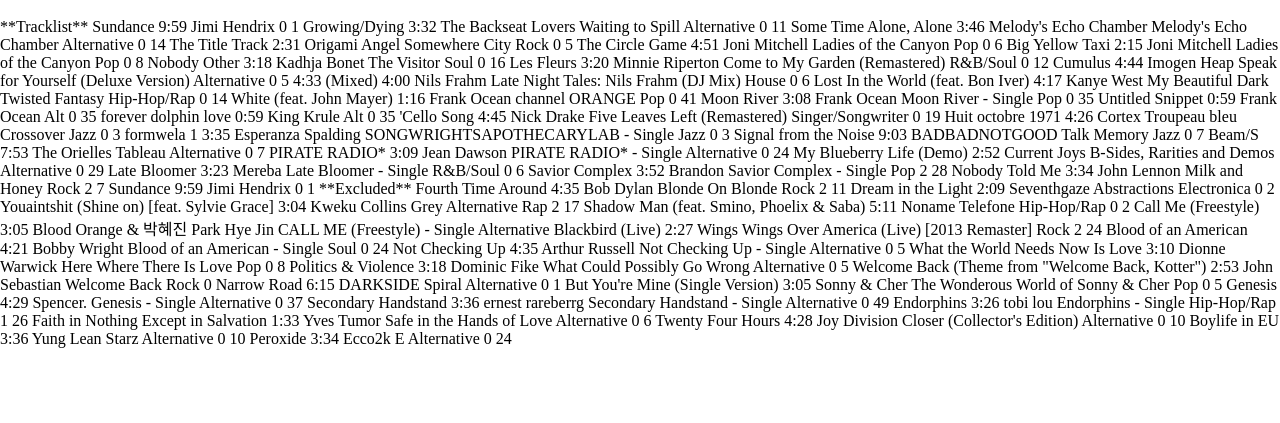
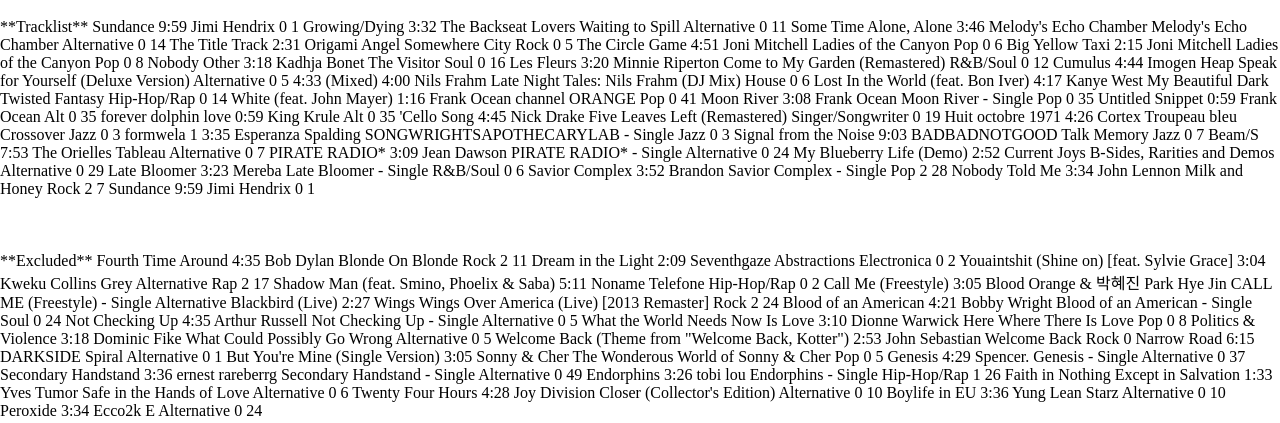
Before and after one commit to epistemeepistemeepistemedoxadoxadoxa/Poster_Radio, a plain HTML site: page index.html in a window 1280 px wide. Shown: the part 962-1385 px from the top of the page. Before the commit the page ends 1326 px from the top, so only its background shows below. Drawn offline with Linux system fonts and the light colour scheme.

Commit message:
Exclude_Break

```diff
--- a/index.html
+++ b/index.html
@@ -166,7 +166,7 @@
       Late Bloomer		3:23	Mereba	Late Bloomer - Single	R&B/Soul	0	6
       Savior Complex		3:52	Brandon	Savior Complex - Single	Pop	2	28
       Nobody Told Me		3:34	John Lennon	Milk and Honey	Rock	2	7
-      Sundance		9:59	Jimi Hendrix			0	1
+      Sundance		9:59	Jimi Hendrix			0	1 <br><br><br><br>
       **Excluded**
       Fourth Time Around		4:35	Bob Dylan	Blonde On Blonde	Rock	2	11
 Dream in the Light		2:09	Seventhgaze	Abstractions	Electronica	0	2
```
